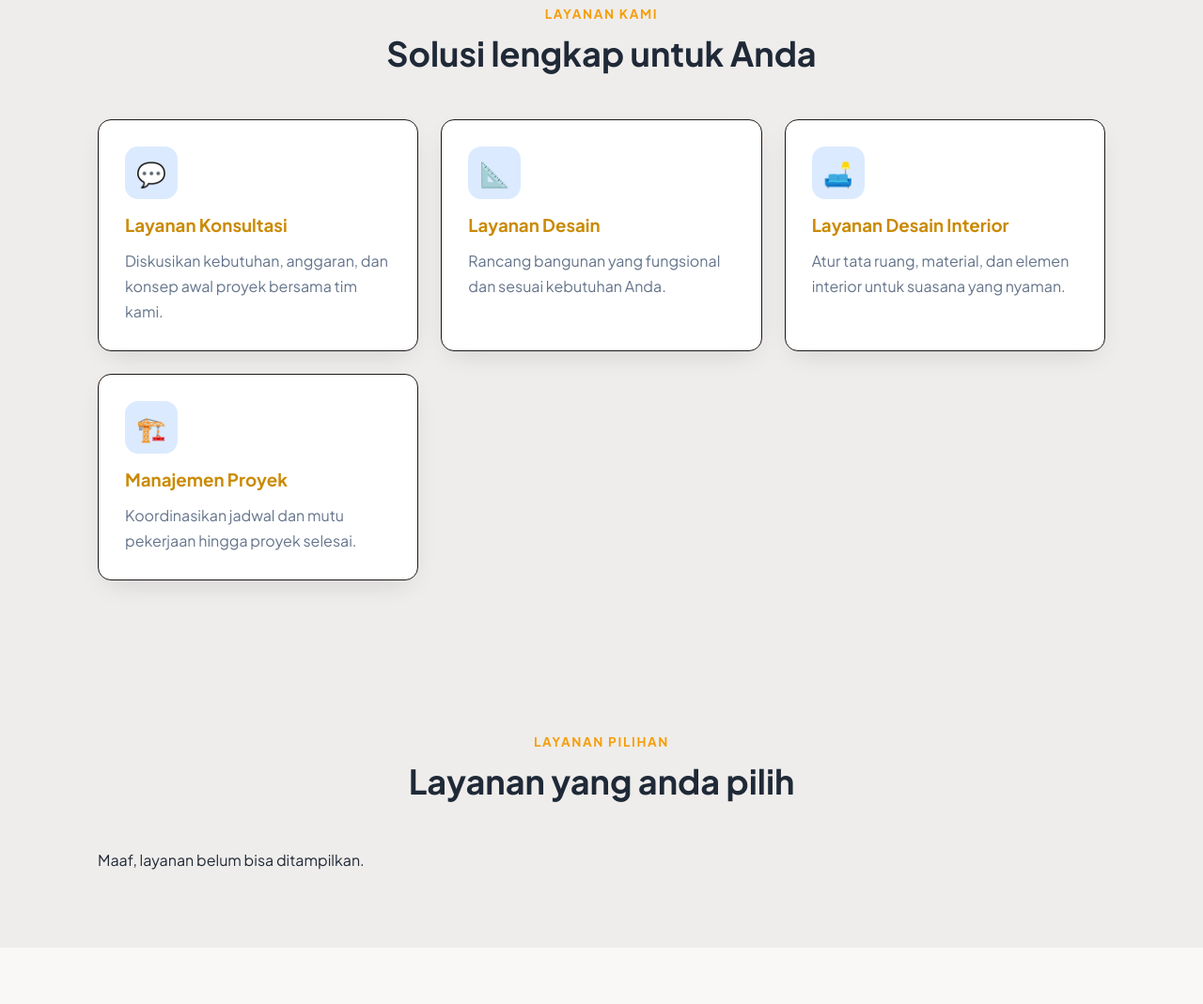
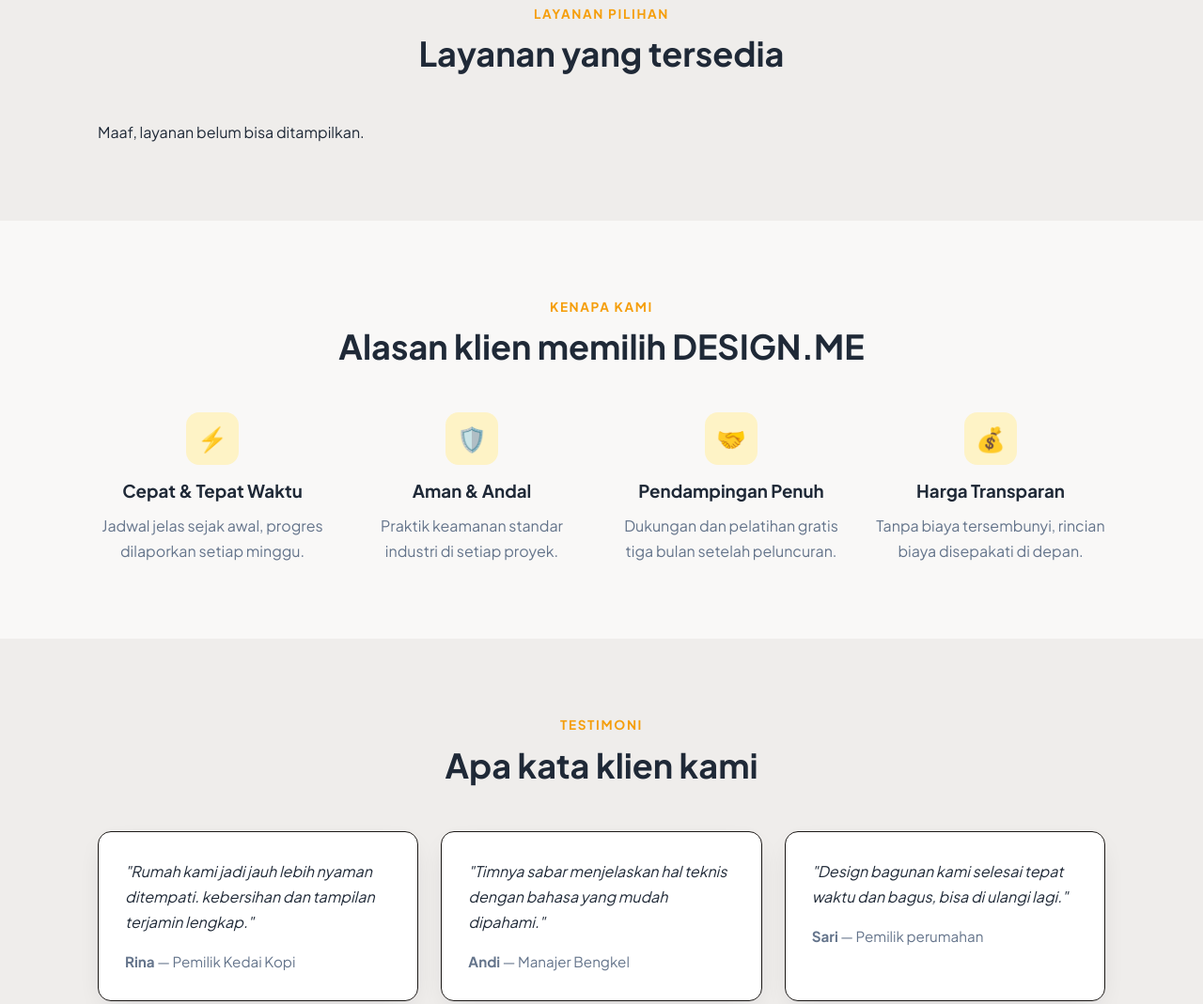
Before and after one commit to Rill-daph/Design.Me, a website: page public/index.html in a window 1280 px wide. Shown: the part 1303-2372 px from the top of the page at 94% size. Drawn offline with nearby package versions, Linux system fonts and the light colour scheme; no server answers.

Commit message:
upd: mengupdate tampilan dan menggannti fitur

```diff
--- a/public/index.html
+++ b/public/index.html
@@ -177,42 +177,9 @@
       <div class="mx-auto max-w-wadah px-6">
         <div class="mx-auto mb-12 max-w-[640px] text-center">
           <p class="mb-2 text-[0.85rem] font-bold uppercase tracking-[0.12em] text-utama">
-            Layanan Kami
-          </p>
-          <h2>Solusi lengkap untuk Anda</h2>
-        </div>
-        <div class="grid grid-cols-[repeat(auto-fit,minmax(260px,1fr))] gap-6">
-          <article class="kartu kartu-layanan">
-            <span class="ikon" aria-hidden="true">💬</span>
-            <h3>Layanan Konsultasi</h3>
-            <p>Diskusikan kebutuhan, anggaran, dan konsep awal proyek bersama tim kami.</p>
-          </article>
-          <article class="kartu kartu-layanan">
-            <span class="ikon" aria-hidden="true">📐</span>
-            <h3>Layanan Desain</h3>
-            <p>Rancang bangunan yang fungsional dan sesuai kebutuhan Anda.</p>
-          </article>
-          <article class="kartu kartu-layanan">
-            <span class="ikon" aria-hidden="true">🛋️</span>
-            <h3>Layanan Desain Interior</h3>
-            <p>Atur tata ruang, material, dan elemen interior untuk suasana yang nyaman.</p>
-          </article>
-          <article class="kartu kartu-layanan">
-            <span class="ikon" aria-hidden="true">🏗️</span>
-            <h3>Manajemen Proyek</h3>
-            <p>Koordinasikan jadwal dan mutu pekerjaan hingga proyek selesai.</p>
-          </article>
-        </div>
-      </div>
-    </section>
-
-    <section id="layanan" class="bg-abu py-20">
-      <div class="mx-auto max-w-wadah px-6">
-        <div class="mx-auto mb-12 max-w-[640px] text-center">
-          <p class="mb-2 text-[0.85rem] font-bold uppercase tracking-[0.12em] text-utama">
             Layanan Pilihan
           </p>
-          <h2>Layanan yang anda pilih</h2>
+          <h2>Layanan yang tersedia</h2>
         </div>
         <div id="daftar-layanan" class="grid grid-cols-[repeat(auto-fit,minmax(260px,1fr))] gap-6" aria-live="polite">
           <p class="info-muat">Memuat layanan...</p>
```
Also changed, not shown: public/img/OIP.jpg (deleted), 1 other file.
